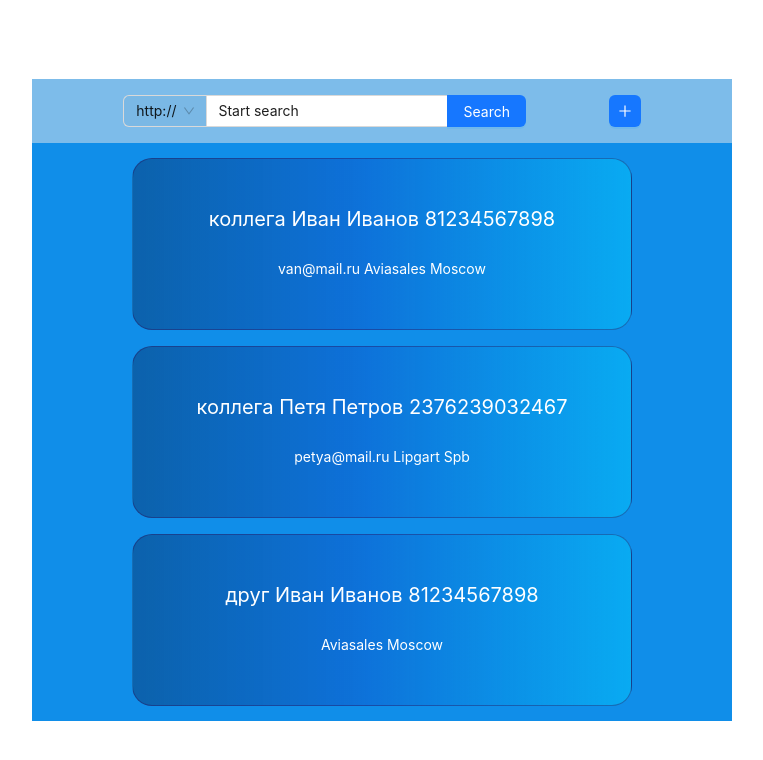
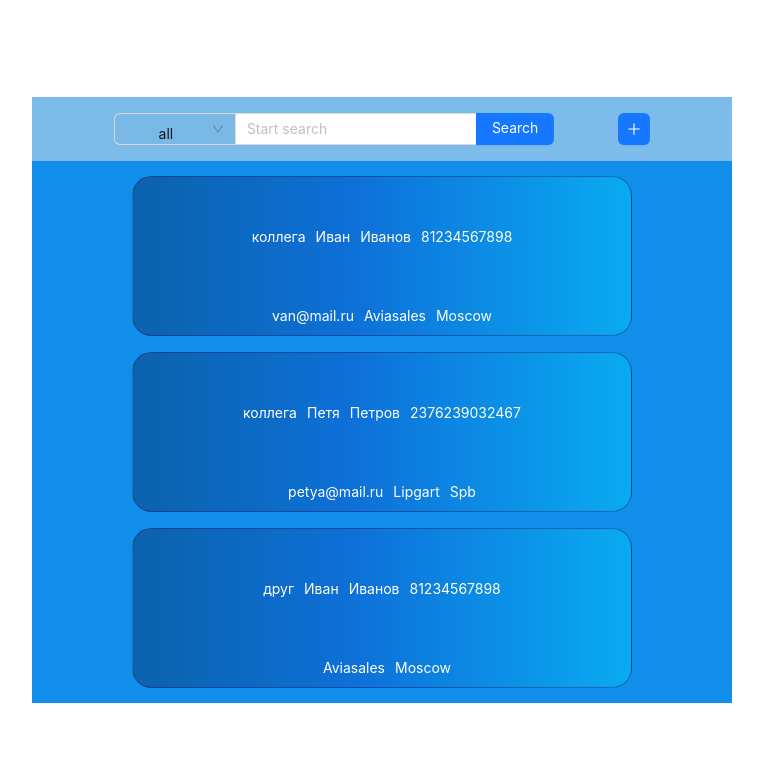
Before and after one commit to Krooshk/PhoneBook, a React (Vite) app: page / in a window 1280 px wide. Shown: the top 760 px of the page, without its empty margins (258-1021 px from the left). Built offline with nearby package versions, Linux system fonts and the light colour scheme.

Commit message:
feat: add ability to find relative

```diff
--- a/src/App.tsx
+++ b/src/App.tsx
@@ -1,5 +1,5 @@
 import { useState } from 'react';
-import { Button, Input, Select, Space, Layout, Modal, Form } from 'antd'
+import { Button, Input, Select, Space, Layout, Modal, Pagination } from 'antd'
 import { PlusOutlined } from '@ant-design/icons'
 import { User } from './components/user.jsx'
 import { FormTop } from './components/formTop.jsx'
@@ -40,6 +40,9 @@ function App() {
 
 	const [isModalOpen, setIsModalOpen] = useState(false);
 	const [users, setUsers] = useState(data);
+	const [filterUsers, setfilterUsers] = useState(users);
+	const [filter, setFilter] = useState({ value: 'all', label: 'all' });
+	const [input, setInput] = useState('');
 
 	function add(user: Iuser) {
 		setUsers([...users, user])
@@ -56,27 +59,61 @@ function App() {
 		setIsModalOpen(false);
 	};
 
+	const handleChange = (value: { value: string; label: string }) => {
+		setFilter(value);
+	};
 
 	const { Search } = Input;
 	const { Option } = Select;
 
 	const selectBefore = (
-		<Select defaultValue="http://">
-			<Option value="http://">http://</Option>
-			<Option value="https://">https://</Option>
+		<Select
+			style={{ width: 120 }}
+			onChange={handleChange}
+			defaultValue={{
+				value: 'all',
+				label: 'all',
+			}}
+			options={[
+				{
+					value: 'all',
+					label: 'all',
+				},
+				{
+					value: 'firstName',
+					label: 'firstName',
+				},
+				{
+					value: 'lastName',
+					label: 'lastName',
+				},
+				{
+					value: 'organization',
+					label: 'organization',
+				},
+				{
+					value: 'relative',
+					label: 'relative',
+				},
+			]}
+		>
 		</Select>
 	);
 
-	const options = [
-		{
-			value: 'zhejiang',
-			label: 'Zhejiang',
-		},
-		{
-			value: 'jiangsu',
-			label: 'Jiangsu',
-		},
-	];
+	function handleChangeInput(event: any) {
+		setInput(event.target.value)
+	}
+
+
+	function handlesearch() {
+		const filterWord=filter.value;
+		if (filterWord === 'all') {
+			setfilterUsers(users)
+		}
+		else {
+			setfilterUsers(users.filter(item=>{return item['relative'].includes(input)}));
+		}
+	}
 
 
 	return (
@@ -86,8 +123,8 @@ function App() {
 					<Header style={headerStyle}>
 						<Space direction="vertical" size="middle">
 							<Space.Compact style={{ width: '100%' }}>
-								<Input addonBefore={selectBefore} defaultValue="Start search" />
-								<Button type="primary">
+								<Input addonBefore={selectBefore} placeholder="Start search" value={input} onChange={handleChangeInput} />
+								<Button onClick={handlesearch} type="primary">
 									Search
 								</Button>
 							</Space.Compact>
@@ -104,13 +141,15 @@ function App() {
 						</Modal>
 
 					</Header>
-					<Content style={contentStyle}>
+					<Content
+						style={contentStyle}>
 						<Space direction="vertical" size="middle">
-							{users.map((item, index) => {
+							{filterUsers.map((item, index) => {
 								return <User key={index} item={item} />
 							}
 							)}
 						</Space>
+						{/* <Pagination simple defaultCurrent={2} total={50} /> */}
 					</Content>
 				</Layout>
 			</Space>
--- a/src/components/user.tsx
+++ b/src/components/user.tsx
@@ -9,9 +9,11 @@ export function User({ item }: { item: Iuser }): JSX.Element {
 				<span>{item.lastName} </span>
 				<span>{item.phone} </span>
 			</div>
+			<div>
 			<span>{item.email} </span>
 			<span>{item.organization} </span>
 			<span>{item.address} </span>
+			</div>
 		</div>
 
 	)
--- a/src/index.css
+++ b/src/index.css
@@ -79,14 +79,30 @@ button:focus-visible {
 
 
 .user {
-border: 1px solid rgba(43, 13, 85, 0.382);
-border-radius: 20px;
-width: 500px;
-background: linear-gradient(90deg, rgba(2, 0, 36, 0.308) 0%, rgba(6, 6, 158, 0.21) 45%, rgba(0, 213, 255, 0.407) 100%);
-}
-.user div{
-height: 50px;
+	border: 1px solid rgba(43, 13, 85, 0.382);
+	border-radius: 20px;
+	width: 500px;
+	background: linear-gradient(90deg, rgba(2, 0, 36, 0.308) 0%, rgba(6, 6, 158, 0.21) 45%, rgba(0, 213, 255, 0.407) 100%);
+	display: flex;
+	flex-direction: column;
+	justify-content: start;
+	height: 160px;
 }
 
-.user div span{
-font-size: 20px;}
+
+.user div {
+	display: flex;
+	justify-content: center;
+	gap: 10px;
+	padding: 0;
+	margin: 0;
+	height: 60%;
+}
+
+
+span {
+	display: inline-block;
+	height: 20px;
+	margin: 0;
+	padding: 0;
+}
--- a/src/interface/IUser.tsx
+++ b/src/interface/IUser.tsx
@@ -7,11 +7,11 @@ export enum Relative {
 
 
 export interface Iuser {
-	firstName: string;
-	lastName: string;
-	phone: number;
-	email: string;
-	organization: string;
-	address: string;
-	relative: Relative;
+	'firstName': string;
+	'lastName': string;
+	'phone': number;
+	'email': string;
+	'organization': string;
+	'address': string;
+	'relative': Relative;
 }
```
